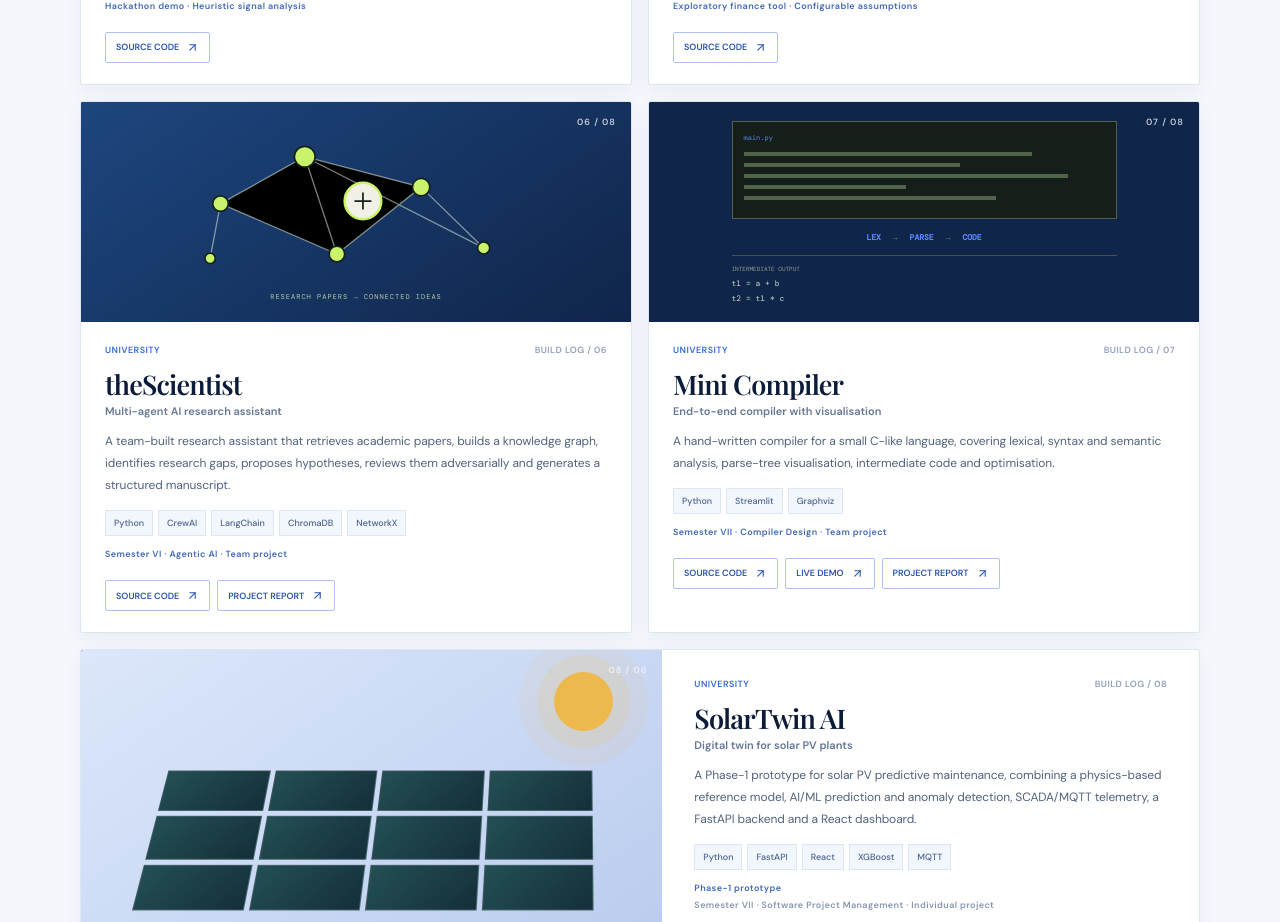
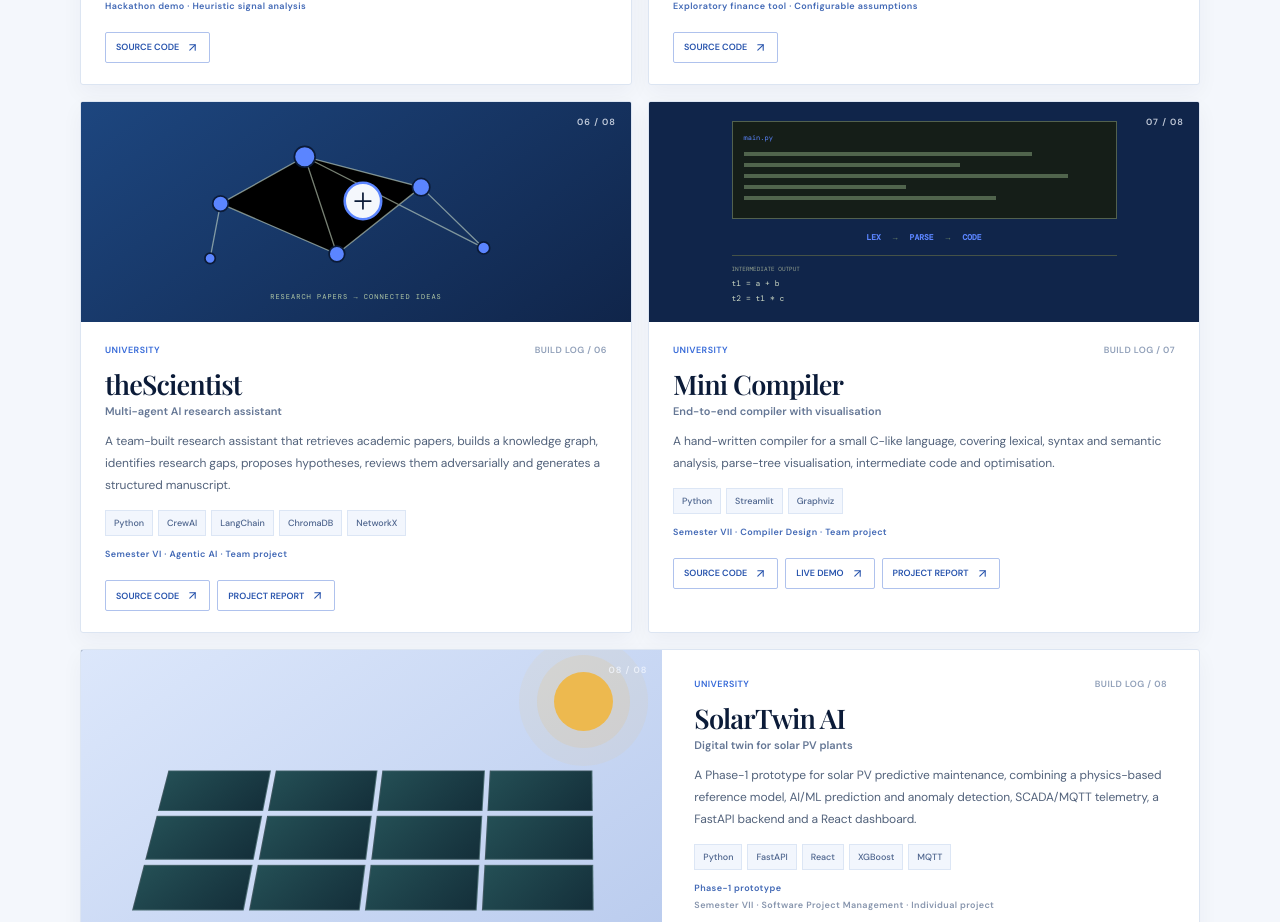
Before and after one commit to abhitiwari12/abhitiwari, a React (Vite) app: page / in a window 1280 px wide. Shown: the part 4560-5482 px from the top of the page. Built offline with nearby package versions, Linux system fonts and the light colour scheme; a web font is replaced by a local one.

Commit message:
Update project artwork to blue palette

```diff
--- a/src/main.jsx
+++ b/src/main.jsx
@@ -30,7 +30,7 @@ function ProjectVisual({type}) {
  if(type==="fraud") return <div className="project-visual visual-fraud"><div className="visual-overline"><span>TRANSACTION REVIEW</span><span>MODEL / 01</span></div><div className="fraud-amount">₹4,250</div><div className="fraud-caption">Unusual activity detected</div><div className="fraud-flag">● FLAGGED FOR REVIEW</div><div className="fraud-bars">{[44,75,55,92,61,84,47,68,37,81,57,73].map((v,i)=><i key={i} style={{height:v+"%"}}/>)}</div></div>;
  if(type==="misinfo") return <div className="project-visual visual-misinfo"><div className="misinfo-sheet"><span>CLAIM CHECK / 01</span><strong>Is this information reliable?</strong><i/><i/><i/><div><b>✓</b> CONTEXT REVIEW</div></div><span className="misinfo-question">?</span><span className="visual-corner">SIGNAL ANALYSIS / NLP</span></div>;
  if(type==="investment") return <div className="project-visual visual-investment"><div className="visual-overline"><span>MARKET TRENDS</span><span className="investment-up">↗</span></div><svg viewBox="0 0 420 170" role="img" aria-label="Illustrative investment trend"><path d="M8 140 L64 116 L112 128 L166 78 L218 92 L274 42 L328 58 L410 12" fill="none" stroke="currentColor" strokeWidth="3" strokeLinecap="round" strokeLinejoin="round"/><path d="M8 140 L64 116 L112 128 L166 78 L218 92 L274 42 L328 58 L410 12 L410 165 L8 165Z" fill="currentColor" opacity=".10"/>{[8,64,112,166,218,274,328,410].map((x,i)=><circle key={x} cx={x} cy={[140,116,128,78,92,42,58,12][i]} r="4" fill="currentColor"/>)}</svg><div className="investment-foot"><span>HISTORICAL DATA</span><span>MODEL INSIGHTS</span></div></div>;
- if(type==="scientist") return <div className="project-visual visual-scientist"><svg viewBox="0 0 420 190" role="img" aria-label="Research papers connected in a knowledge graph"><g stroke="currentColor" strokeOpacity=".55" strokeWidth="1.5"><path d="M54 94 L151 40 L285 75 L188 152 L54 94 M151 40 L188 152 M285 75 L357 145 M54 94 L42 157 M151 40 L357 145 M285 75 L188 152"/></g><g fill="#c9f36a" stroke="#17221d" strokeWidth="2"><circle cx="54" cy="94" r="9"/><circle cx="151" cy="40" r="12"/><circle cx="285" cy="75" r="10"/><circle cx="188" cy="152" r="9"/><circle cx="357" cy="145" r="7"/><circle cx="42" cy="157" r="6"/></g><circle cx="218" cy="91" r="21" fill="#f3f0e7" stroke="#c9f36a" strokeWidth="3"/><path d="M209 91h18M218 82v18" stroke="#17221d" strokeWidth="2" strokeLinecap="round"/></svg><span>RESEARCH PAPERS → CONNECTED IDEAS</span></div>;
+ if(type==="scientist") return <div className="project-visual visual-scientist"><svg viewBox="0 0 420 190" role="img" aria-label="Research papers connected in a knowledge graph"><g stroke="currentColor" strokeOpacity=".55" strokeWidth="1.5"><path d="M54 94 L151 40 L285 75 L188 152 L54 94 M151 40 L188 152 M285 75 L357 145 M54 94 L42 157 M151 40 L357 145 M285 75 L188 152"/></g><g fill="#5b85ff" stroke="#0b1b38" strokeWidth="2"><circle cx="54" cy="94" r="9"/><circle cx="151" cy="40" r="12"/><circle cx="285" cy="75" r="10"/><circle cx="188" cy="152" r="9"/><circle cx="357" cy="145" r="7"/><circle cx="42" cy="157" r="6"/></g><circle cx="218" cy="91" r="21" fill="#f4f7fc" stroke="#5b85ff" strokeWidth="3"/><path d="M209 91h18M218 82v18" stroke="#0b1b38" strokeWidth="2" strokeLinecap="round"/></svg><span>RESEARCH PAPERS → CONNECTED IDEAS</span></div>;
  if(type==="compiler") return <div className="project-visual visual-compiler"><div className="code-window"><span>main.py</span><i/><i/><i/><i/><i/></div><div className="compiler-flow"><b>LEX</b><em>→</em><b>PARSE</b><em>→</em><b>CODE</b></div><div className="compiler-result"><small>INTERMEDIATE OUTPUT</small><b>t1 = a + b</b><b>t2 = t1 * c</b></div></div>;
  return <div className="project-visual visual-solar"><div className="solar-sun"/><div className="solar-panels">{Array.from({length:12},(_,i)=><i key={i}/>)}</div><div className="solar-label"><span>PV OUTPUT</span><b>OPTIMISE ↗</b></div></div>;
 }
```
